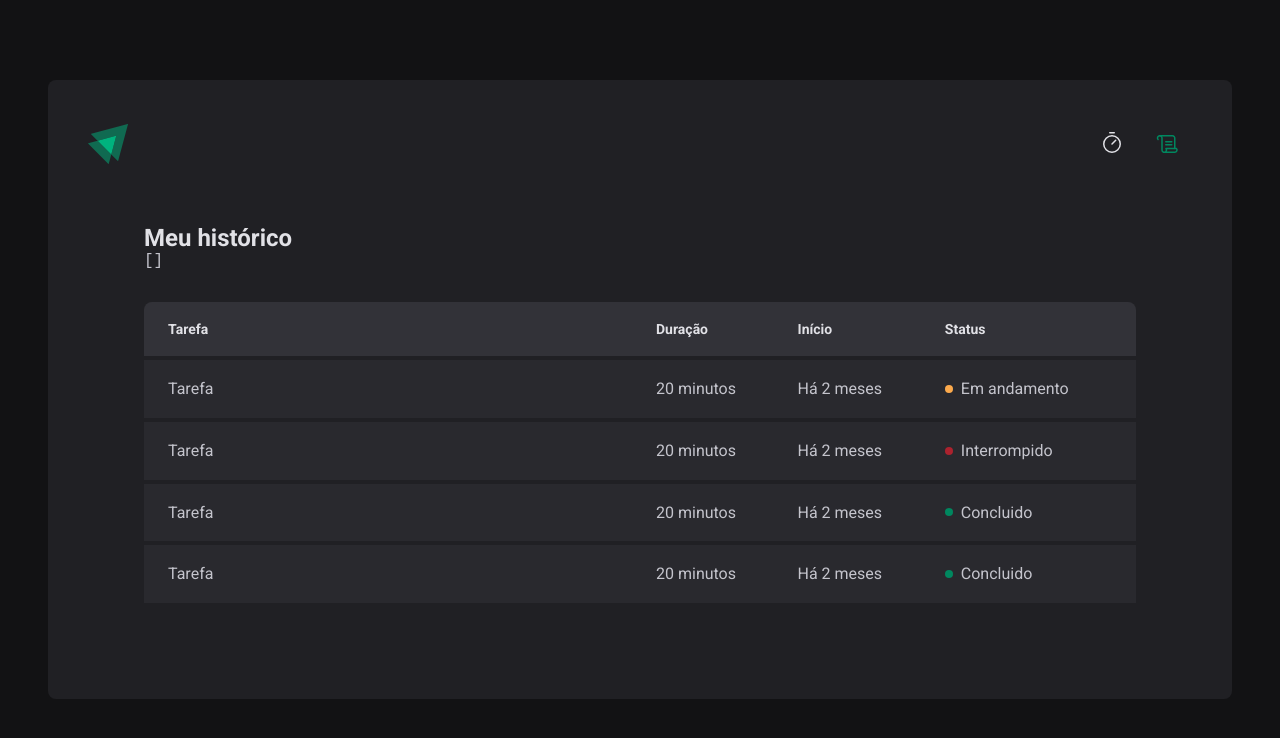
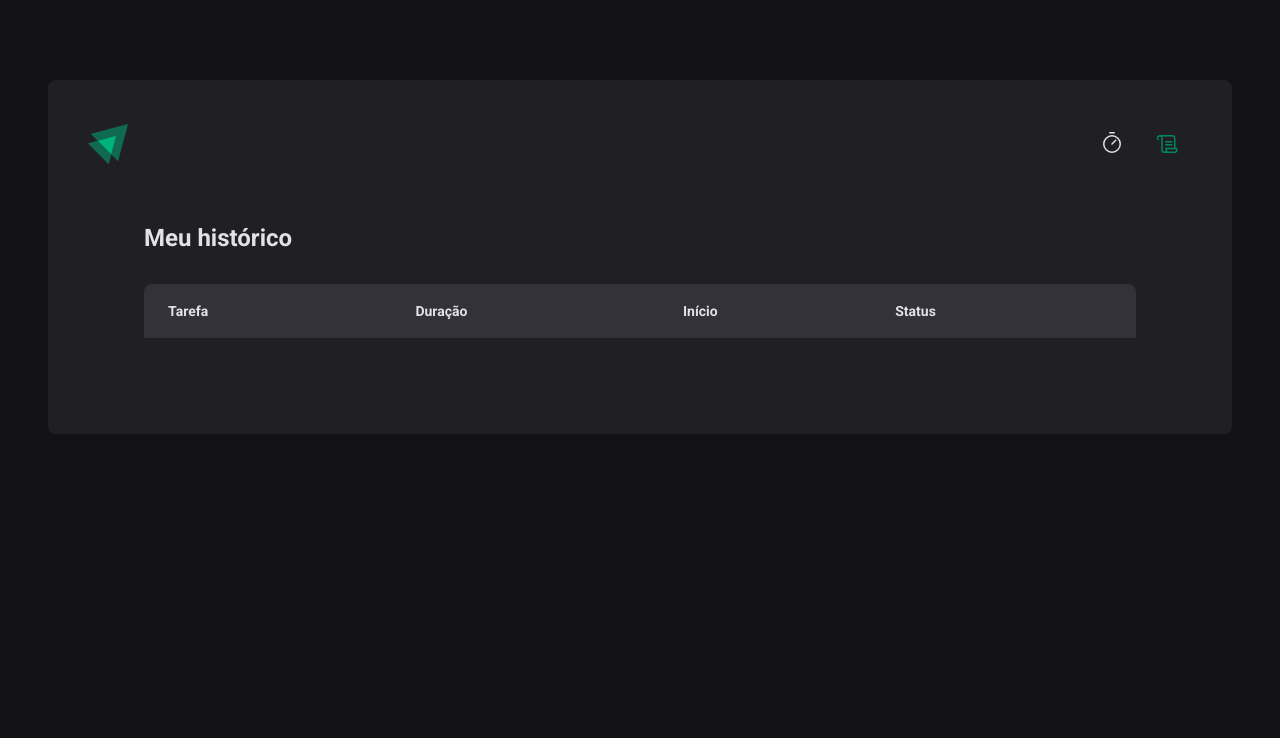
Before and after one commit to bruno-castilho/02-ignite-time, a React (Vite) app: page /history in a window 1280 px wide. Shown: the top 738 px of the page. Built offline with nearby package versions, Linux system fonts and the light colour scheme.

Commit message:
History List

```diff
--- a/src/pages/History/index.tsx
+++ b/src/pages/History/index.tsx
@@ -7,8 +7,6 @@
   return (
     <HistoryContainer>
       <h1>Meu histórico</h1>
-
-      <pre>{JSON.stringify(cycles, null, 2)}</pre>
 
       <HistoryList>
         <table>
@@ -21,38 +19,28 @@
             </tr>
           </thead>
           <tbody>
-            <tr>
-              <td>Tarefa</td>
-              <td>20 minutos</td>
-              <td>Há 2 meses</td>
-              <td>
-                <Status statusColor="yellow">Em andamento</Status>
-              </td>
-            </tr>
-            <tr>
-              <td>Tarefa</td>
-              <td>20 minutos</td>
-              <td>Há 2 meses</td>
-              <td>
-                <Status statusColor="red">Interrompido</Status>
-              </td>
-            </tr>
-            <tr>
-              <td>Tarefa</td>
-              <td>20 minutos</td>
-              <td>Há 2 meses</td>
-              <td>
-                <Status statusColor="green">Concluido</Status>
-              </td>
-            </tr>
-            <tr>
-              <td>Tarefa</td>
-              <td>20 minutos</td>
-              <td>Há 2 meses</td>
-              <td>
-                <Status statusColor="green">Concluido</Status>
-              </td>
-            </tr>
+            {cycles.map((cycle) => {
+              return (
+                <tr key={cycle.id}>
+                  <td>{cycle.task}</td>
+                  <td>{cycle.minutesAmount} minutos</td>
+                  <td>{cycle.startDate.toISOString()}</td>
+                  <td>
+                    {cycle.finishedDate && (
+                      <Status statusColor="green">Concluído</Status>
+                    )}
+
+                    {cycle.interrupteDate && (
+                      <Status statusColor="red">Interrompido</Status>
+                    )}
+
+                    {!cycle.finishedDate && !cycle.interrupteDate && (
+                      <Status statusColor="yellow">Em andamento</Status>
+                    )}
+                  </td>
+                </tr>
+              )
+            })}
           </tbody>
         </table>
       </HistoryList>
```
